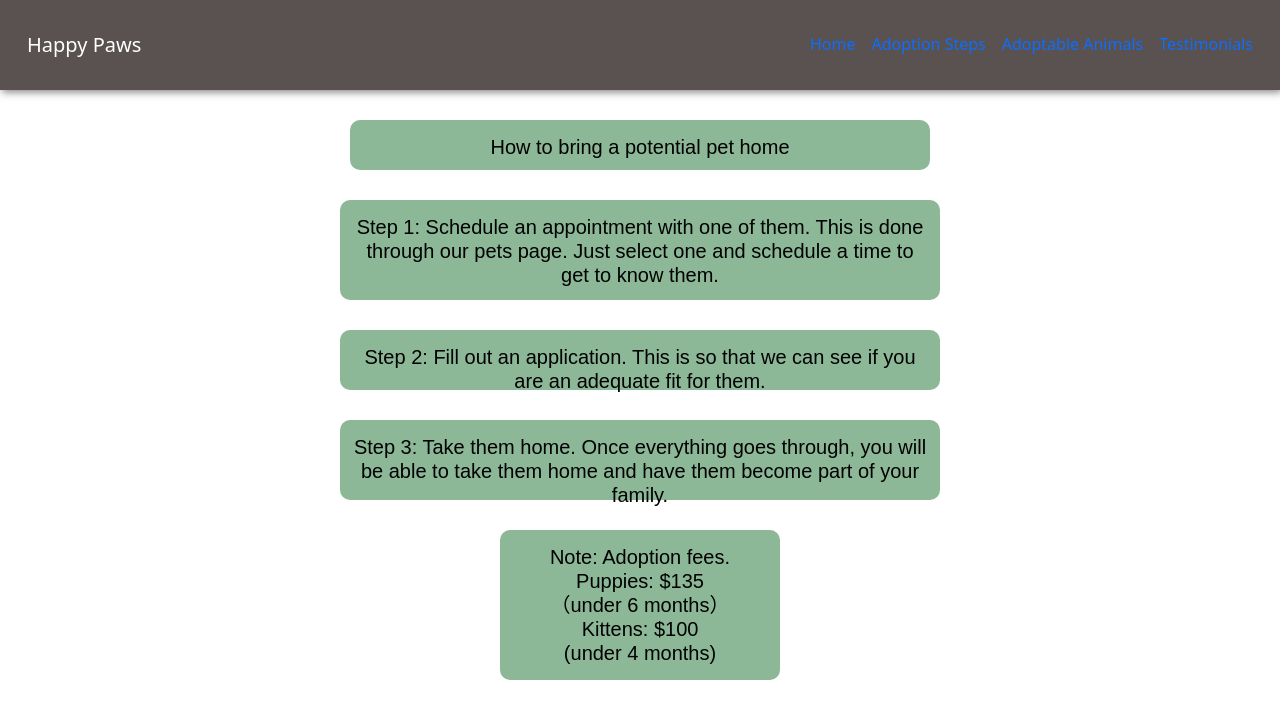
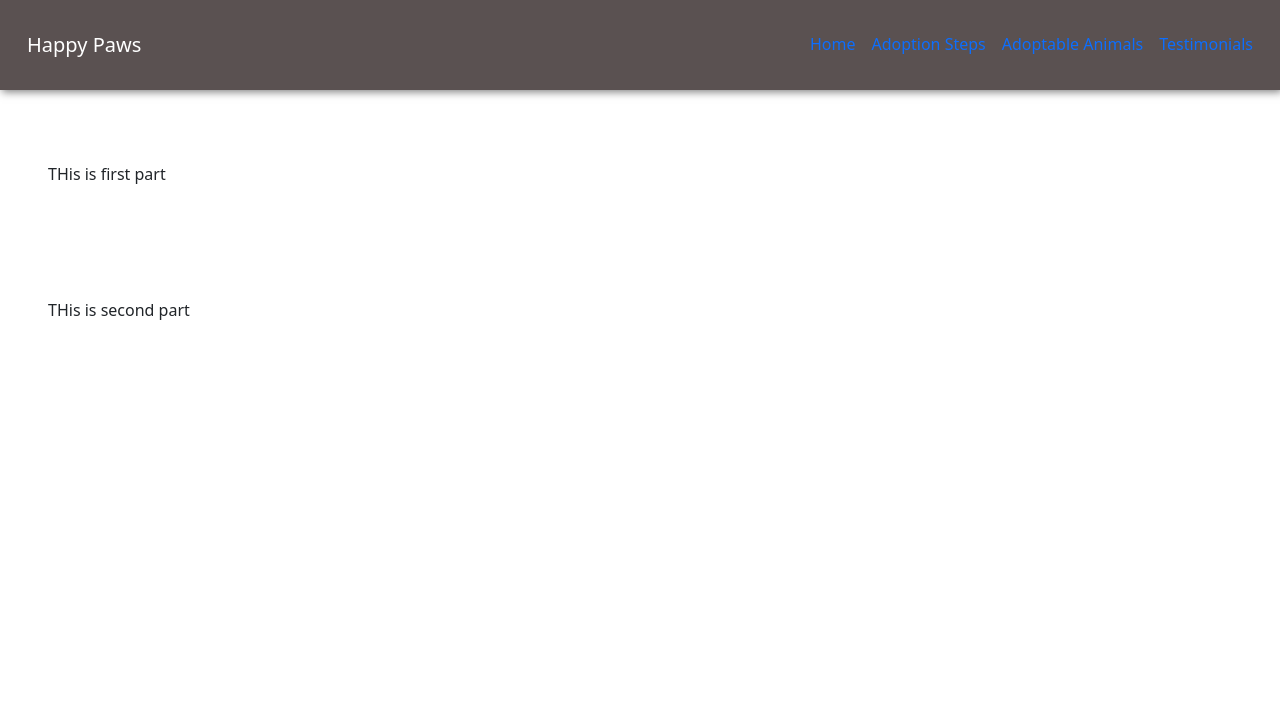
Before and after one commit to VapurGunslinger/Cmpe_131_Project, a Flask app: page /Adoption_steps in a window 1280 px wide. Shown: the top 719 px of the page. Run offline with Flask 3, Linux system fonts and the light colour scheme.

Commit message:
modified:   templates/index.html

```diff
--- a/templates/adoption_steps.html
+++ b/templates/adoption_steps.html
@@ -2,54 +2,34 @@
 {%block head%}
     <style>
         .nav-link:hover{
-        background-color:#8CB898 !important ;}
-        /* color: #8CB898 !important; */
-        body {
-            background-color: white;
+        background-color:#8CB898 !important ;
         }
-        .rectangle {
-            width: 580px;
+
+        #rcorners1 {
+            border-radius: 100px;
+            background: #CBC7DE;
+            padding: 20px;
+            margin: auto;
+            width: auto;
             height: auto;
-            background-color: #8CB898 !important;
-            border-radius: 10px;
             text-align: center;
-            line-height: 20px;
-            padding-top: 15px;
-            padding-left: 10px;
-            padding-right: 10px;
-            padding-bottom: 5px;
-            margin: auto;
-            margin-top: 30px;
-            justify-content: center;
+        }
 
-
-        }
-        .text {
-            color: black;
-            line-height: 1.2;
-            font-size: 20px;
-            font-family: Arial, sans-serif;
-        }
     </style>
     {%endblock%}
 {%block body%}
-    <div class="rectangle", style = "height: 50px">
-        <div class="text">How to bring a potential pet home</div>
+<div class= "container-fluid p-5">
+    <div class="row">
+        <p>THis is first part</p>
     </div>
+</div>
 
-    <div class="rectangle" style="width: 600px; height: 100px;">
-        <div class="text">Step 1: Schedule an appointment with one of them. This is done through our pets page. Just select one and schedule a time to get to know them.</div>
+<div class= "container-fluid p-5">
+    <div class="row">
+        <p>THis is second part</p>
     </div>
+</div>
 
-    <div class="rectangle" style="width: 600px; height: 60px;">
-        <div class="text">Step 2: Fill out an application. This is so that we can see if you are an adequate fit for them.</div>
-    </div>
 
-    <div class="rectangle" style="width: 600px; height: 80px;">
-        <div class="text">Step 3: Take them home. Once everything goes through, you will be able to take them home and have them become part of your family.</div>
-    </div>
 
-    <div class="rectangle" style="width: 280px; height: 150px;">
-        <div class="text">Note: Adoption fees. <br> Puppies: $135 <br> （under 6 months）<br> Kittens: $100 <br> (under 4 months) </div>
-    </div>
 {%endblock%}
```
Also changed, not shown: templates/index.html (+39 -14 lines).
